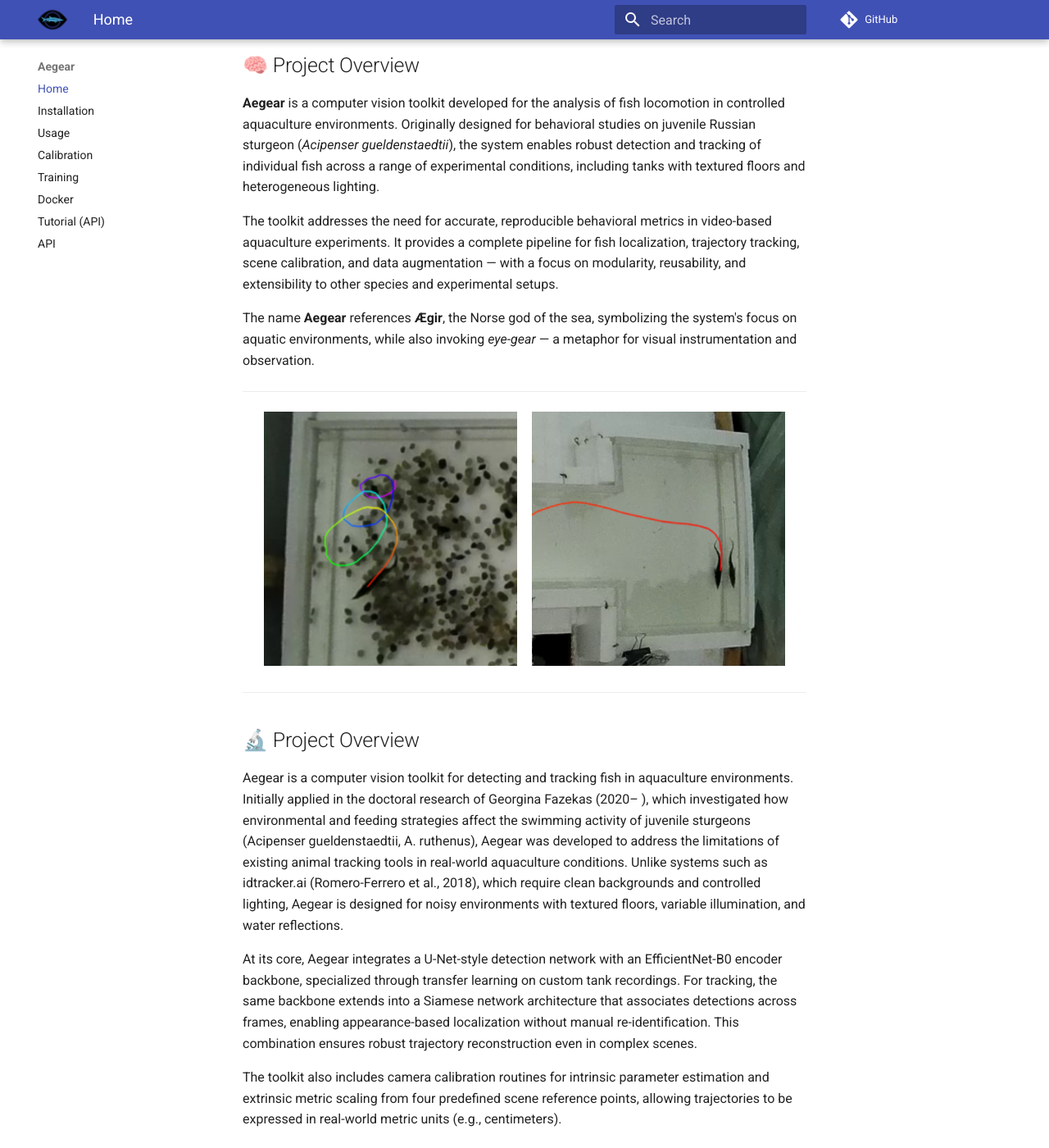
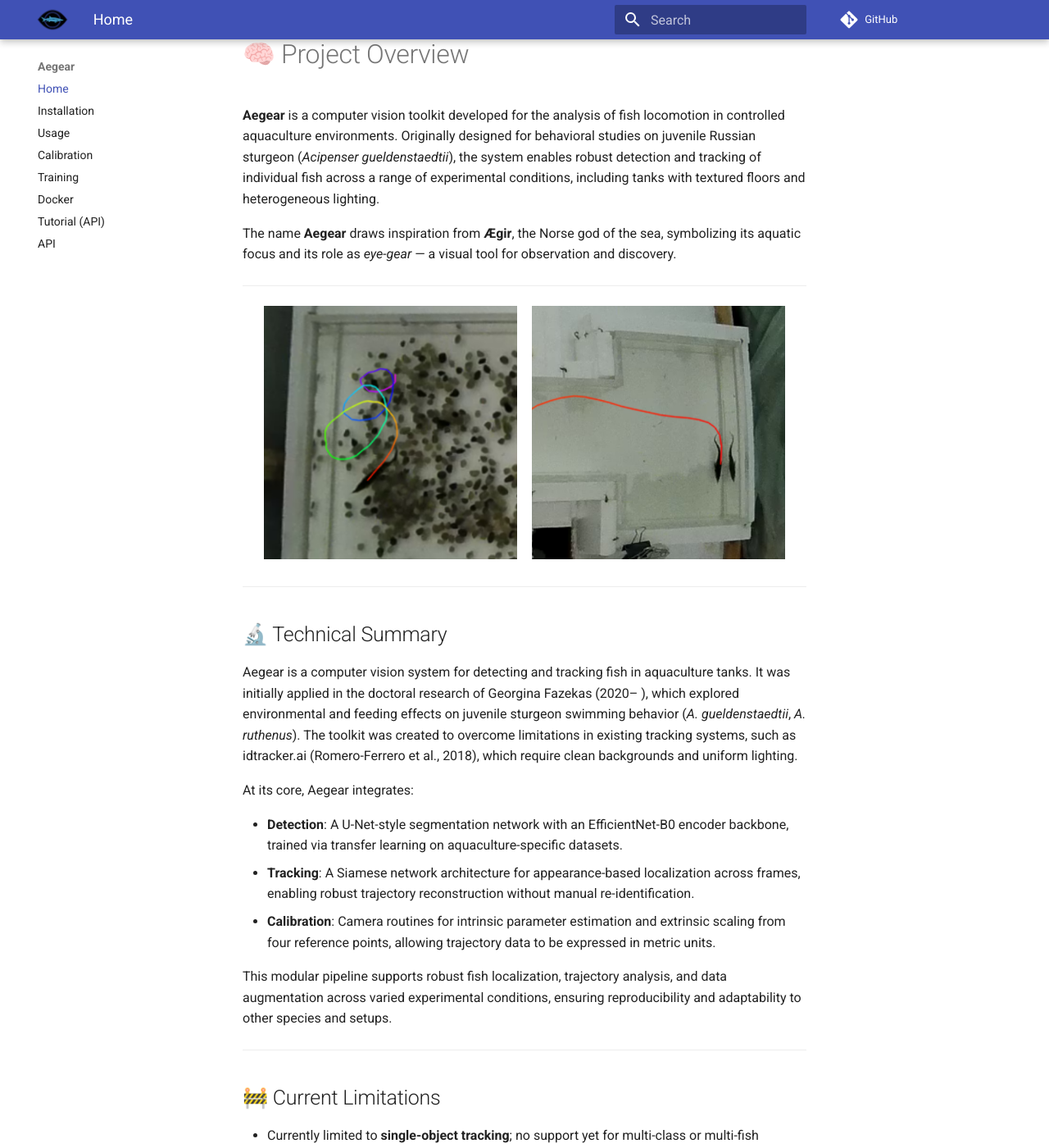
Before and after one commit to ljubobratovicrelja/aegear, an MkDocs documentation site: the page built from docs/index.md, in a window 1280 px wide and 1400 px high, scrolled down 1144 px. Shown: the whole window at 82% size. Built offline with MkDocs 1.6.1 and Material for MkDocs 9.7.7, drawn with Linux system fonts in a browser that asks for light colours; comment, search, counter and statistics services are not loaded.

Commit message:
Readme and index cleanup.

```diff
--- a/docs/index.md
+++ b/docs/index.md
@@ -38,16 +38,13 @@
 
 ---
 
-## 🧠 Project Overview
+# 🧠 Project Overview
 
 **Aegear** is a computer vision toolkit developed for the analysis of fish locomotion in controlled aquaculture environments. Originally designed for behavioral studies on juvenile Russian sturgeon (*Acipenser gueldenstaedtii*), the system enables robust detection and tracking of individual fish across a range of experimental conditions, including tanks with textured floors and heterogeneous lighting.
 
-The toolkit addresses the need for accurate, reproducible behavioral metrics in video-based aquaculture experiments. It provides a complete pipeline for fish localization, trajectory tracking, scene calibration, and data augmentation — with a focus on modularity, reusability, and extensibility to other species and experimental setups.
-
-The name **Aegear** references **Ægir**, the Norse god of the sea, symbolizing the system's focus on aquatic environments, while also invoking *eye-gear* — a metaphor for visual instrumentation and observation.
+The name **Aegear** draws inspiration from **Ægir**, the Norse god of the sea, symbolizing its aquatic focus and its role as *eye-gear* — a visual tool for observation and discovery.
 
 ---
-
 
 <p align="center">
   <img src="media/1.png" alt="Dense Tank" width="45%" style="margin-right:2%;"/>
@@ -56,13 +53,17 @@
 
 ---
 
-## 🔬 Project Overview
+## 🔬 Technical Summary
 
-Aegear is a computer vision toolkit for detecting and tracking fish in aquaculture environments. Initially applied in the doctoral research of Georgina Fazekas (2020– ), which investigated how environmental and feeding strategies affect the swimming activity of juvenile sturgeons (Acipenser gueldenstaedtii, A. ruthenus), Aegear was developed to address the limitations of existing animal tracking tools in real-world aquaculture conditions. Unlike systems such as idtracker.ai (Romero-Ferrero et al., 2018), which require clean backgrounds and controlled lighting, Aegear is designed for noisy environments with textured floors, variable illumination, and water reflections.
+Aegear is a computer vision system for detecting and tracking fish in aquaculture tanks. It was initially applied in the doctoral research of Georgina Fazekas (2020– ), which explored environmental and feeding effects on juvenile sturgeon swimming behavior (*A. gueldenstaedtii*, *A. ruthenus*). The toolkit was created to overcome limitations in existing tracking systems, such as idtracker.ai (Romero-Ferrero et al., 2018), which require clean backgrounds and uniform lighting.
 
-At its core, Aegear integrates a U-Net-style detection network with an EfficientNet-B0 encoder backbone, specialized through transfer learning on custom tank recordings. For tracking, the same backbone extends into a Siamese network architecture that associates detections across frames, enabling appearance-based localization without manual re-identification. This combination ensures robust trajectory reconstruction even in complex scenes.
+At its core, Aegear integrates:
 
-The toolkit also includes camera calibration routines for intrinsic parameter estimation and extrinsic metric scaling from four predefined scene reference points, allowing trajectories to be expressed in real-world metric units (e.g., centimeters).
+- **Detection**: A U-Net-style segmentation network with an EfficientNet-B0 encoder backbone, trained via transfer learning on aquaculture-specific datasets.
+- **Tracking**: A Siamese network architecture for appearance-based localization across frames, enabling robust trajectory reconstruction without manual re-identification.
+- **Calibration**: Camera routines for intrinsic parameter estimation and extrinsic scaling from four reference points, allowing trajectory data to be expressed in metric units.
+
+This modular pipeline supports robust fish localization, trajectory analysis, and data augmentation across varied experimental conditions, ensuring reproducibility and adaptability to other species and setups.
 
 ---
 
```
Also changed, not shown: README.md (+18 -9 lines).
